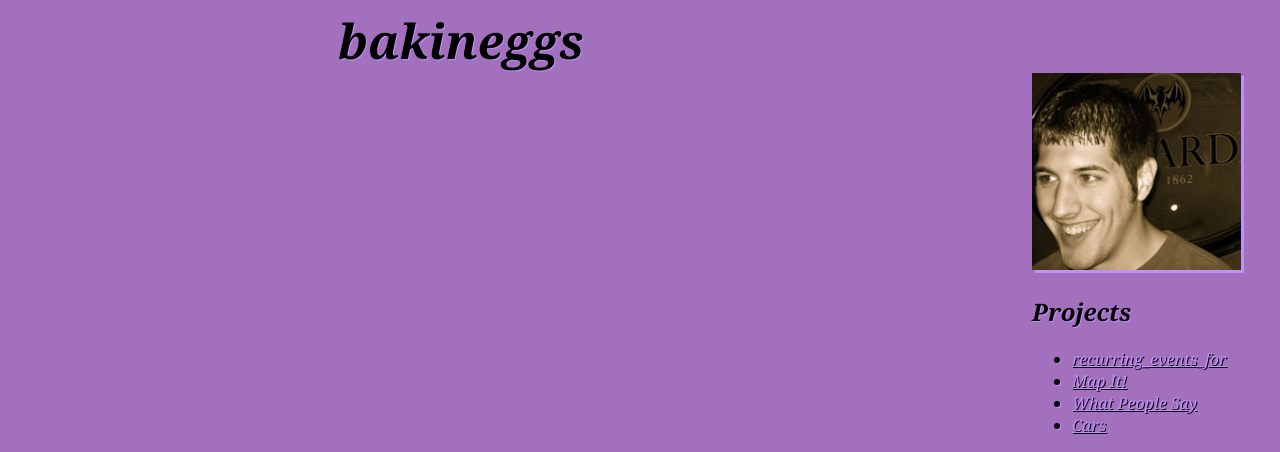
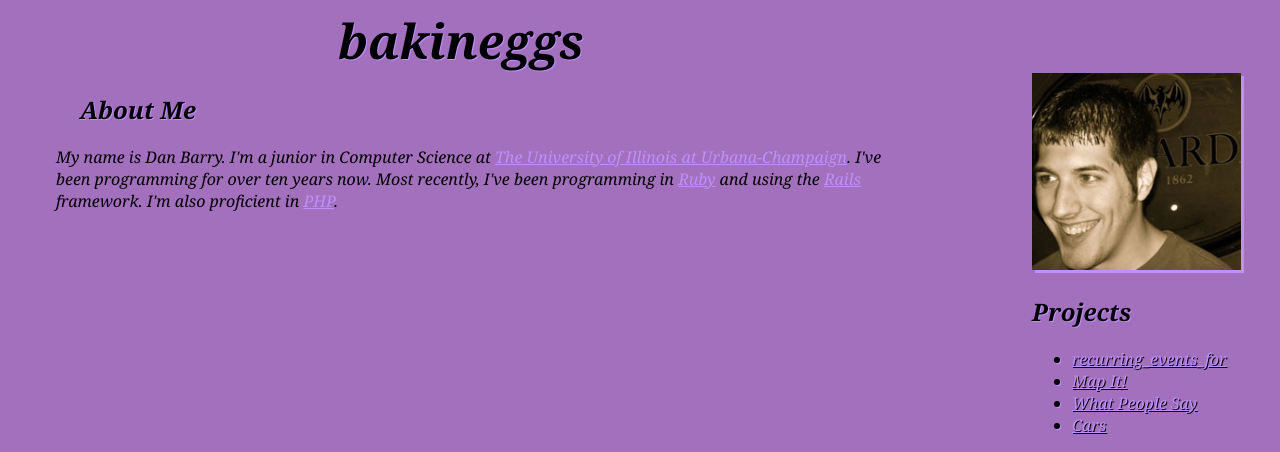
Before and after one commit to bakineggs/bakineggs.com, a PHP site: page / in a window 1280 px wide. Shown: the top 452 px of the page. Run offline with PHP 8.4, Linux system fonts and the light colour scheme.

Commit message:
get rid of activity feed, write about me

```diff
--- a/index.php
+++ b/index.php
@@ -9,8 +9,15 @@
     <div id="title">
       <h1>bakineggs</h1>
     </div>
-    <div id="activity">
-      <? readfile('/tmp/bakineggs_activity.html') ?>
+    <div id="about">
+      <h2>About Me</h2>
+      <p>
+        My name is Dan Barry.
+        I'm a junior in Computer Science at <a href="http://illinois.edu">The University of Illinois at Urbana-Champaign</a>.
+        I've been programming for over ten years now.
+        Most recently, I've been programming in <a href="http://ruby-lang.org">Ruby</a> and using the <a href="http://rubyonrails.org">Rails</a> framework.
+        I'm also proficient in <a href="http://php.net">PHP</a>.
+      </p>
     </div>
     <div id="picture">
       <a href="/me.jpg">
--- a/style.css
+++ b/style.css
@@ -3,33 +3,22 @@ body {
   font-family: georgia,sans-serif;
   font-style: italic;
 }
-#activity, #title {
+#about, #title {
   position: relative;
   width: 75%;
   float: left;
   clear: left;
 }
+#about p {
+  margin: 0 3em;
+}
+#about h2 {
+  margin-left: 3em;
+}
 #title h1 {
   font-size: 3em;
   width: 6em;
   margin: 0 auto;
-}
-#activity .entry {
-  border-top: 1px solid #000;
-  margin: 1em 0 2em;
-}
-#activity .entry h2 {
-  margin: 0 0 .5em;
-  float: left;
-}
-#activity .entry .timestamp {
-  float: right;
-}
-#activity .entry .content {
-  clear: both;
-}
-#activity .entry .content.CommitEvent a {
-  display: none;
 }
 #picture, #projects, #links {
   position: relative;
@@ -42,13 +31,10 @@ body {
   margin: 0 auto;
   border: 0;
 }
-p {
-  margin: 0;
-}
 a {
   color: #be90fc;
 }
-#projects a:hover, #links a:hover {
+a:hover {
   color: #a370bd;
   background-color: #fff;
   text-decoration: none;
```
